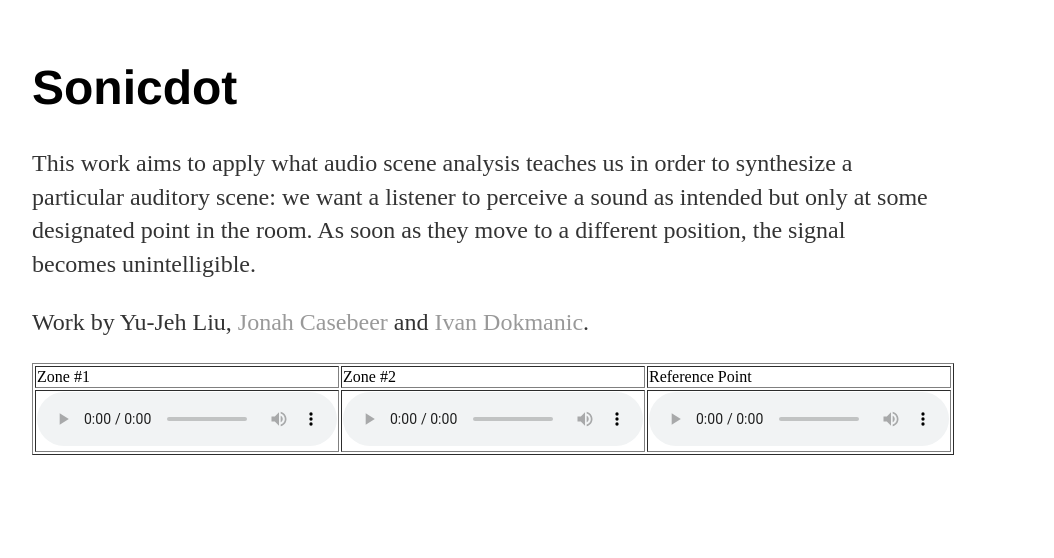
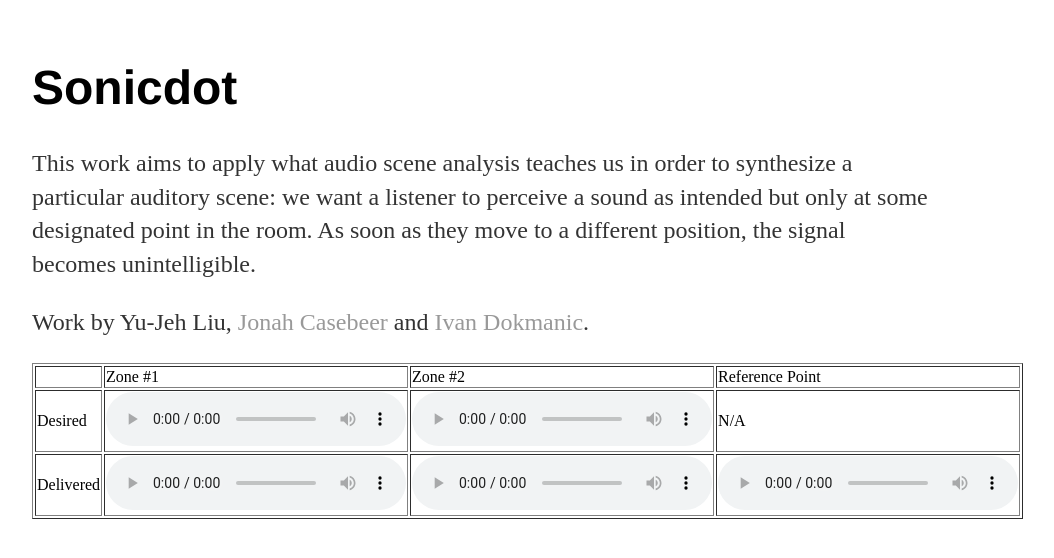
Before and after one commit to swing-research/sonicdot, a Jekyll site: the page built from index.html, in a window 1280 px wide. Shown: the top 558 px of the page, without its empty margins (160-1214 px from the left). Built offline with Jekyll 4.4.1, drawn with Linux system fonts in a browser that asks for light colours.

Commit message:
adding desired row

```diff
--- a/index.html
+++ b/index.html
@@ -12,11 +12,19 @@ title: Sonicdot
 
 	<table border="1" style="margin:0px auto; width:80%">
 		<tr>
+			<td></td>
 			<td>Zone #1</td>
 			<td>Zone #2</td>
 			<td>Reference Point</td>
 		</tr>
 		<tr>
+			<td>Desired</td>
+			<td><audio controls=""><source src="everything/sounds/news.wav" /></audio></td>
+			<td><audio controls=""><source src="everything/sounds/metalking_44k.wav" /></audio></td>
+			<td>N/A</td>
+		</tr>
+		<tr>
+			<td>Delivered</td>
 			<td><audio controls=""><source src="everything/results/6_speaker/100000_filt/jonah_and_news_1_white_chop_6speak_100iter_100000filt.wav" /></audio></td>
 			<td><audio controls=""><source src="everything/results/6_speaker/100000_filt/jonah_and_news_2_white_chop_6speak_100iter_100000filt.wav" /></audio></td>
 			<td><audio controls=""><source src="everything/results/6_speaker/100000_filt/jonah_and_news_ref_1_white_chop_6speak_100iter_100000filt.wav" /></audio></td>
```
